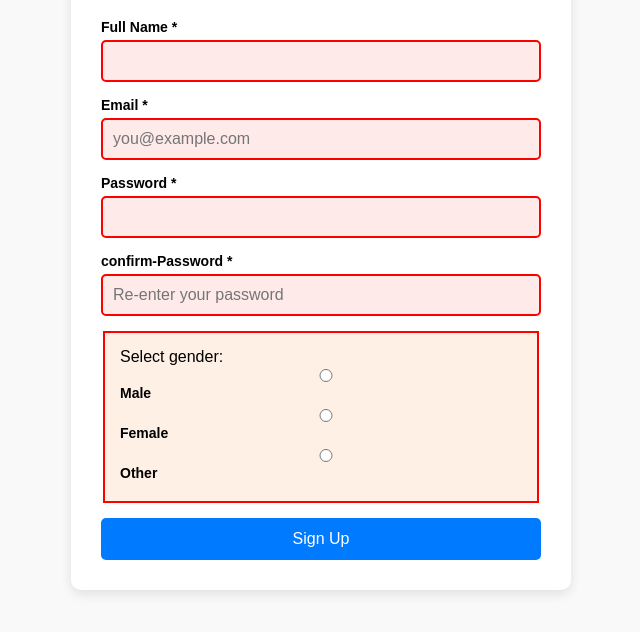
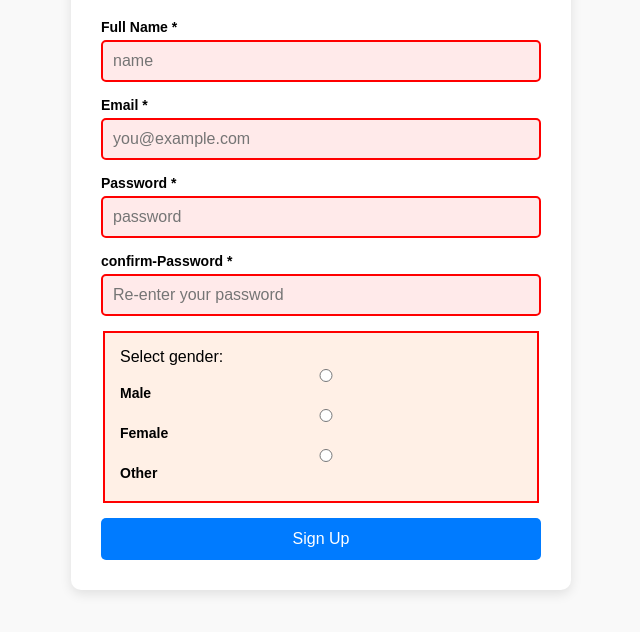
Before and after one commit to sainihusan/signup-form, a plain HTML site: page index.html in a window 1280 px wide. Shown: the part 144-776 px from the top of the page, without its empty margins (319-959 px from the left). Drawn offline with Linux system fonts and the light colour scheme.

Commit message:
Update index.html

```diff
--- a/index.html
+++ b/index.html
@@ -13,7 +13,7 @@
     <form novalidate>
       <div>
         <label for="fullname">Full Name *</label>
-        <input type="text" id="fullname" name="fullname"required minlength="3"/>
+        <input type="text" id="fullname" name="fullname"required minlength="3" placeholder="name"/>
       </div>
 
       <div>
@@ -23,7 +23,7 @@
 
       <div>
         <label for="password">Password *</label>
-        <input type="password" id="password" name="password" required minlength="6" />
+        <input type="password" id="password" name="password" required minlength="6" placeholder="password"/>
       </div>
 
       <div>
```
